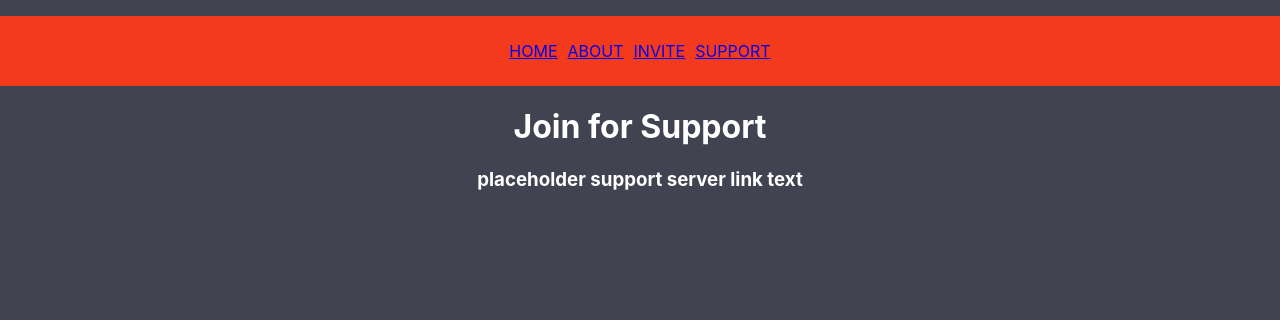
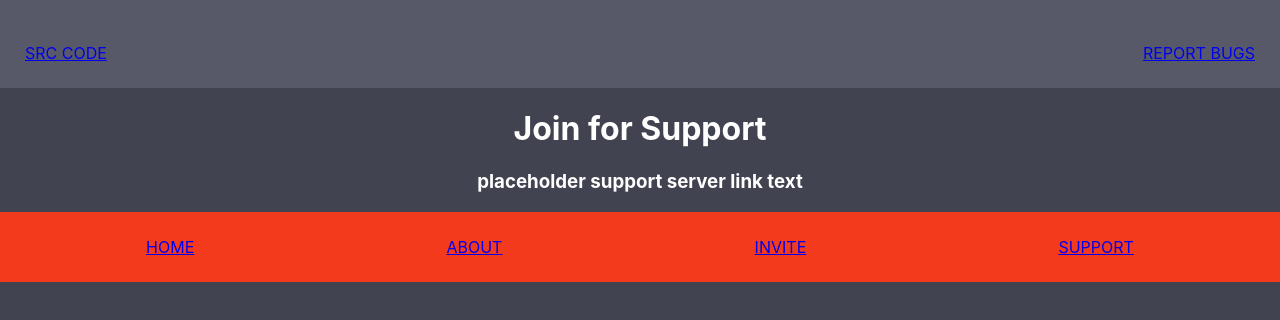
Before and after one commit to zaycation/hadeslander001, a React (Create React App) app: page /support in a window 1280 px wide. Shown: the top 320 px of the page. Built offline with nearby package versions, Linux system fonts and the light colour scheme.

Commit message:
basic css colors and spacing

```diff
--- a/src/App.css
+++ b/src/App.css
@@ -1,20 +1,18 @@
 body {
-background-color: #424351;
-
+  background-color: #424351;
 }
 
-h1, h3 {
+h1,
+h3 {
   color: white;
   text-align: center;
 }
-
 
 ul {
   list-style-type: none;
   text-decoration: none !important;
   padding: 20px;
   display: flex;
-  justify-content: center;
 }
 
 ul li {
@@ -25,6 +23,20 @@ ul li {
 }
 
 .header-navigation {
-  background-color: #F43A1C;
+  background-color: #585968;
+  text-decoration: white !important;
+  padding-top: 2px;
+}
+
+.footer-navigation {
+  background-color: #f43a1c;
   text-decoration: none !important;
 }
+
+#header-list {
+  justify-content: space-between;
+}
+
+#footer-list {
+  justify-content: space-around;
+}
--- a/src/App.js
+++ b/src/App.js
@@ -2,13 +2,14 @@ import React from "react";
 import "./App.css";
 
 //Layout Imports
-import Header from "./components/layout/Header";
+import Header from './components/layout/Header'
+import Footer from "./components/layout/Footer";
 
 //Pages Imports
 import Lander from "./components/pages/Lander";
 import About from "./components/pages/About";
-import Invite from './components/pages/Invite';
-import Support from './components/pages/Support';
+import Invite from "./components/pages/Invite";
+import Support from "./components/pages/Support";
 
 //React Router Imports
 import { BrowserRouter, Route, Redirect, Switch } from "react-router-dom";
@@ -16,7 +17,7 @@ import { BrowserRouter, Route, Redirect, Switch } from "react-router-dom";
 function App() {
   return (
     <BrowserRouter>
-      <div className="App">
+      <div className="AppHeader">
         <Header />
       </div>
 
@@ -24,10 +25,14 @@ function App() {
         <Route exact path="/" component={Lander}></Route>
         <Route exact path="/about" component={About}></Route>
         <Route exact path="/invite" component={Invite}></Route>
-        <Route exact path='/support' component={Support}></Route>
+        <Route exact path="/support" component={Support}></Route>
 
         <Redirect to="/" />
       </Switch>
+
+      <div className="AppFooter">
+        <Footer />
+      </div>
     </BrowserRouter>
   );
 }
--- /dev/null
+++ b/src/components/layout/Footer.js
@@ -0,0 +1,25 @@
+import React from "react";
+import { Link } from "react-router-dom";
+
+const Footer = () => {
+  return (
+    <nav className="footer-navigation">
+      <ul id="footer-list">
+        <li>
+          <Link to="/lander">HOME</Link>
+        </li>
+        <li>
+          <Link to="/about">ABOUT</Link>
+        </li>
+        <li>
+          <Link to="/invite">INVITE</Link>
+        </li>
+        <li>
+          <Link to="/support">SUPPORT</Link>
+        </li>
+      </ul>
+    </nav>
+  );
+};
+
+export default Footer;
--- a/src/components/layout/Header.js
+++ b/src/components/layout/Header.js
@@ -4,18 +4,12 @@ import { Link } from "react-router-dom";
 const Header = () => {
   return (
     <nav className="header-navigation">
-      <ul>
+      <ul id="header-list">
         <li>
-          <Link to="/lander">HOME</Link>
+          <Link to="/">SRC CODE</Link>
         </li>
         <li>
-          <Link to="/about">ABOUT</Link>
-        </li>
-        <li>
-          <Link to="/invite">INVITE</Link>
-        </li>
-        <li>
-          <Link to="/support">SUPPORT</Link>
+          <Link to="/about">REPORT BUGS</Link>
         </li>
       </ul>
     </nav>
```
